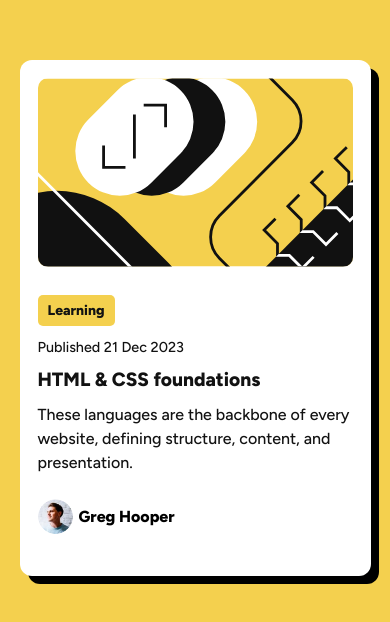
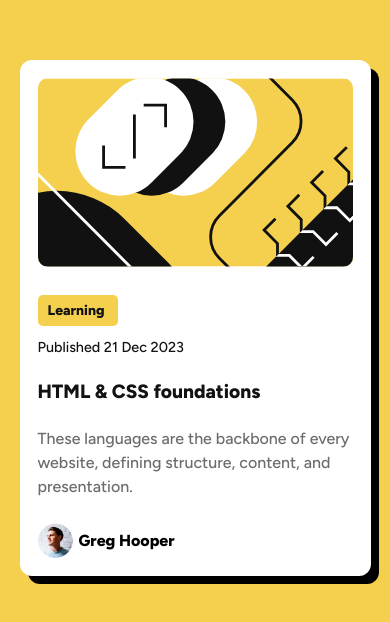
Before and after one commit to Dinma-Faith/blog-preview-card-main, a plain HTML site: page index.html in a window 390 px wide. Shown: the part 104-726 px from the top of the page. Drawn offline with Linux system fonts and the light colour scheme.

Commit message:
Refactor card structure and styling based on reviewer feedback for better responsiveness and layout consistency.

```diff
--- a/style.css
+++ b/style.css
@@ -12,7 +12,7 @@
   --font-size-paragraph: 16px;
 
   /* Hover */
-  --border-color: hsl(0, 0%, 7%) ;
+  --border-color: hsl(0, 0%, 7%);
   --text-hover-color: hsl(47, 88%, 63%);
 }
 
@@ -27,23 +27,21 @@ body {
   display: flex;
   justify-content: center;
   align-items: center;
-  flex-direction: column;
-  height: 100vh;
+  min-height: 100vh;
+  margin: 0;
   background-color: var(--bg-primary);
-  position: relative;
   font-family: var(--font-family);
 }
 
 .card-container {
   display: flex;
-  justify-content: center;
-  align-items: center;
+  flex-direction: column;
   background: var(--bg-secondary);
-  max-width: min(375px, 90%);
   padding: var(--font-size-paragraph);
   border-radius: 12px;
   border: 2px solid transparent;
   box-shadow: 8px 8px 0px 0px rgba(0, 0, 0, 1);
+  max-width: min(375px, 90%);
 }
 
 .card-container img {
@@ -58,12 +56,19 @@ body {
   padding: 5px 10px;
   border-radius: 5px;
   margin: 1.5rem 0 0.75rem 0;
+  font-size: 0.875rem;
+  font-weight: bold;
+  line-height: 1.5;
+  width: 5rem;
+}
 
-  font-size: 0.875rem;
-font-weight: bold;
-line-height: 1.5;
 
+.card-content {
+  display: flex;
+  flex-direction: column;
+  gap: 12px;
 }
+
 
 .card-content .first-paragraph {
   margin-bottom: 12px;
@@ -73,7 +78,7 @@ line-height: 1.5;
 .card-content .sec-paragraph {
   font-size: 1rem;
   line-height: 1.5;
-color: var(--text-secondary);
+  color: var(--text-primary);
 }
 
 .header {
@@ -99,7 +104,7 @@ color: var(--text-secondary);
   display: flex;
   align-items: center;
   gap: 6px;
-  margin: 1.5rem 0;
+  margin-top: 1.5rem;
 }
 
 .card-author img {
```
